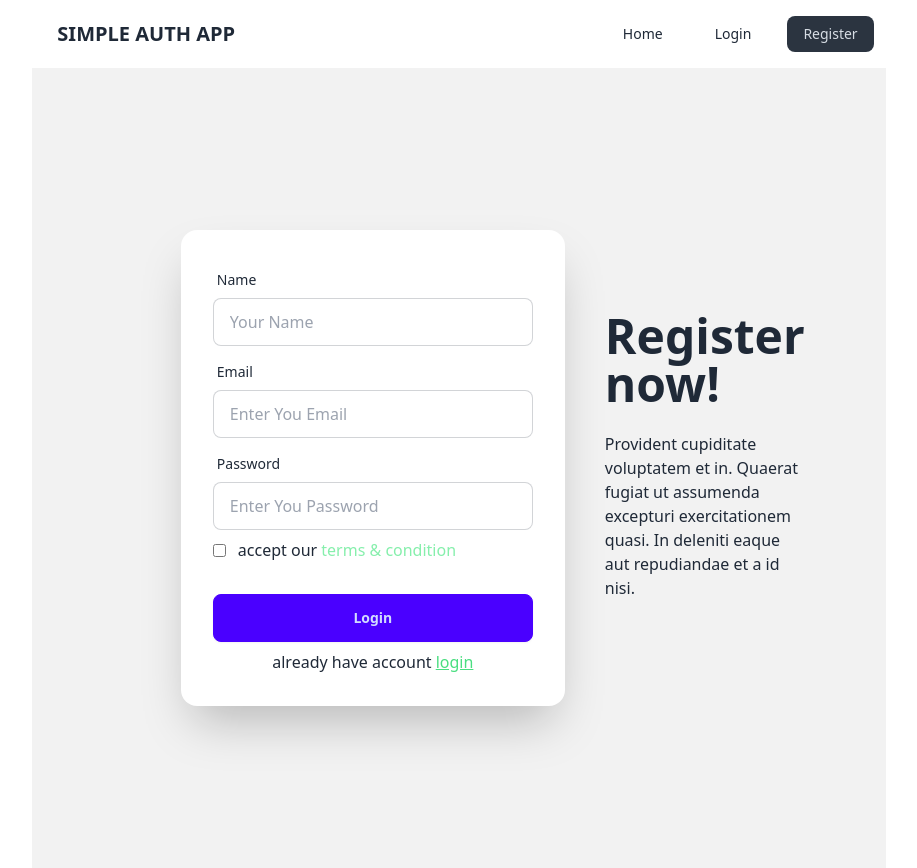
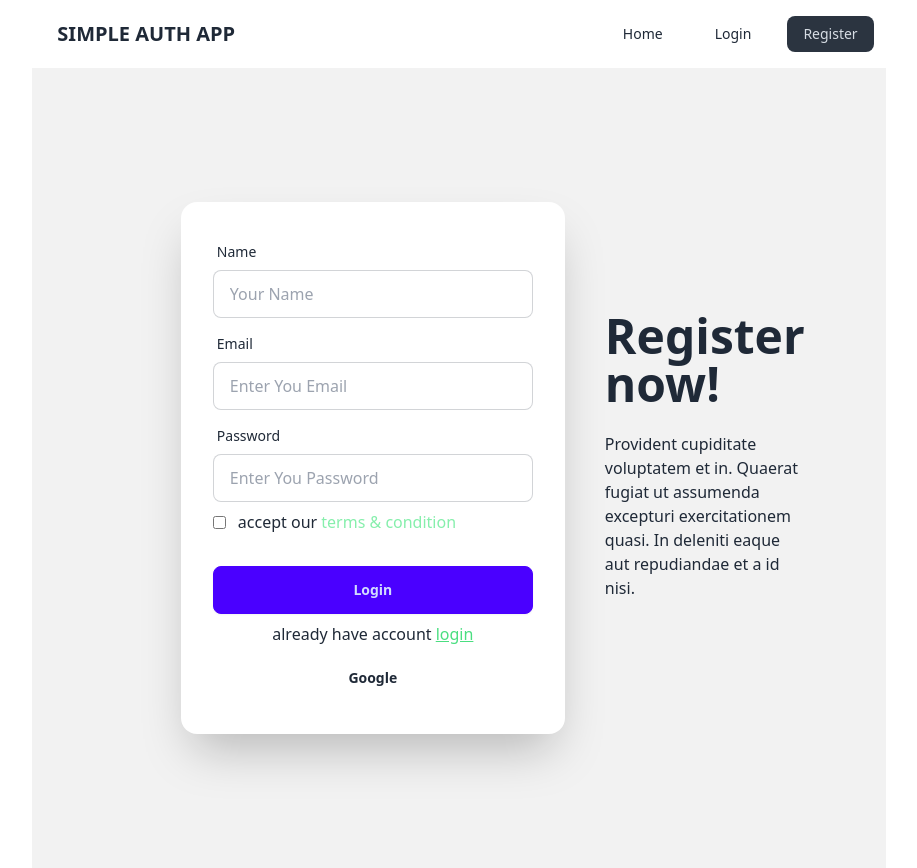
Before and after one commit to tahfeezmizan/ready-react, a React (Vite) app: page /register in a window 1280 px wide. Shown: the whole page, without its empty margins (181-1098 px from the left). Built offline with nearby package versions, Linux system fonts and the light colour scheme; no server answers.

Commit message:
user login then navigate other page

```diff
--- a/src/components/Header/Register.jsx
+++ b/src/components/Header/Register.jsx
@@ -3,7 +3,7 @@ import { NavLink, useNavigate } from 'react-router-dom';
 import { UserLogContext } from '../providers/AuthProvider';
 
 const Register = () => {
-    const { createUser } = useContext(UserLogContext);
+    const { createUser, singInWithGoogle } = useContext(UserLogContext);
     const navigate = useNavigate();
 
     const handleUserRegister = e => {
@@ -24,7 +24,21 @@ const Register = () => {
                 const errorMsg = error.message;
                 console.log(errorMsg)
             })
+
     }
+
+    const handleGoogleLogin = () => {
+        singInWithGoogle()
+            .then(result => {
+                console.log(result.user);
+                navigate('/')
+            })
+            .catch(error => {
+                const errorMsg = error.message;
+                console.log(errorMsg);
+            })
+    }
+
 
     return (
         <div className="hero min-h-screen bg-base-200">
@@ -63,6 +77,10 @@ const Register = () => {
                             <button className="btn btn-primary">Login</button>
                         </div>
                         <p>already have account <NavLink to="/login" className="underline text-green-400">login</NavLink></p>
+
+                        <div className="">
+                            <button onClick={handleGoogleLogin} className='btn btn-ghost'>Google</button>
+                        </div>
                     </form>
                 </div>
             </div>
--- a/src/components/providers/AuthProvider.jsx
+++ b/src/components/providers/AuthProvider.jsx
@@ -1,8 +1,9 @@
 import { createContext, useEffect, useState } from "react";
-import { createUserWithEmailAndPassword, onAuthStateChanged, signInWithEmailAndPassword, signOut } from "firebase/auth";
+import { GoogleAuthProvider, createUserWithEmailAndPassword, onAuthStateChanged, signInWithEmailAndPassword, signInWithPopup, signOut } from "firebase/auth";
 import auth from "../../firebase/firebase.config";
 
 export const UserLogContext = createContext(null);
+const googleProvider = new GoogleAuthProvider()
 
 const AuthProvider = ({ children }) => {
     const [user, setUser] = useState(null);
@@ -16,6 +17,11 @@ const AuthProvider = ({ children }) => {
     const singInUser = (email, password) => {
         setLoading(true);
         return signInWithEmailAndPassword(auth, email, password)
+    }
+
+    const singInWithGoogle = () => {
+        setLoading(true);
+        return signInWithPopup(auth, googleProvider);
     }
 
     const logOut = () => {
@@ -35,7 +41,7 @@ const AuthProvider = ({ children }) => {
         }
     }, [])
 
-    const authInfo = { user, loading, createUser, singInUser, logOut };
+    const authInfo = { user, loading, createUser, singInUser, singInWithGoogle, logOut };
 
     return (
         <UserLogContext.Provider value={authInfo}>
```
